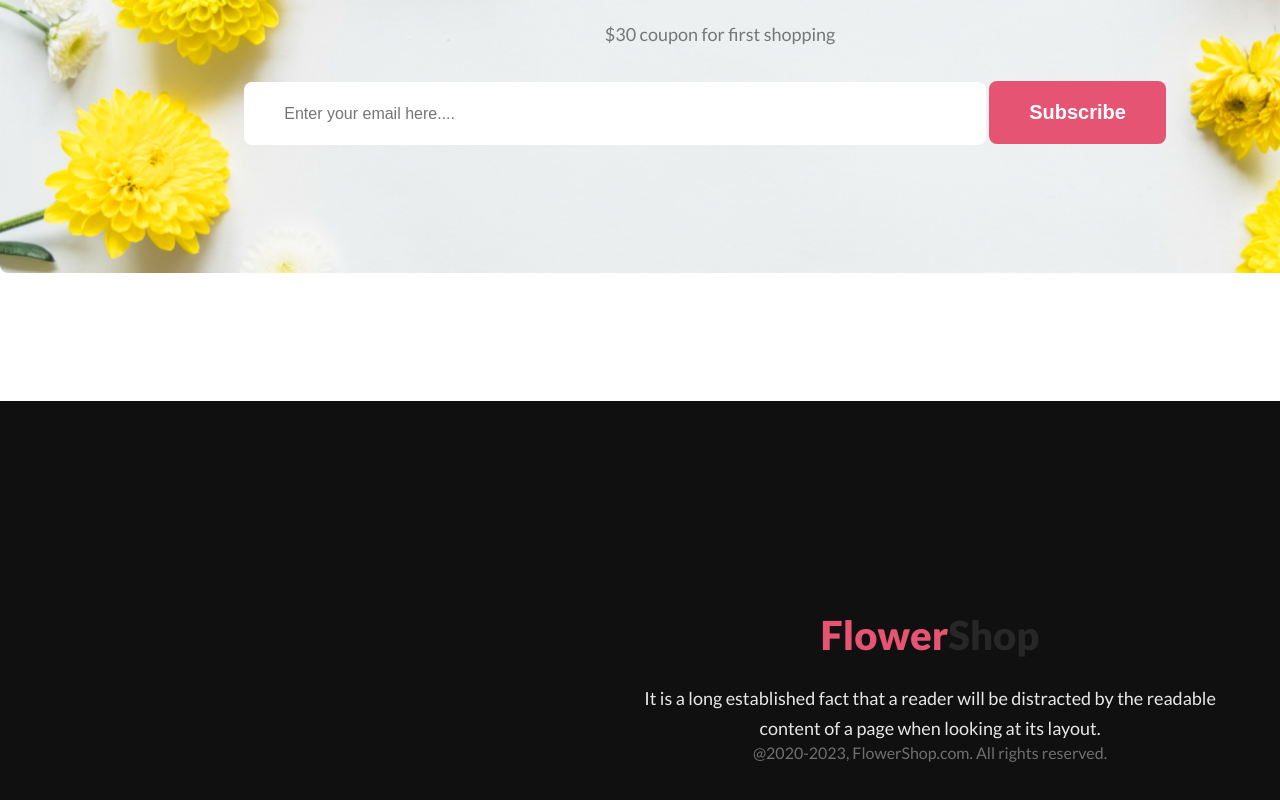
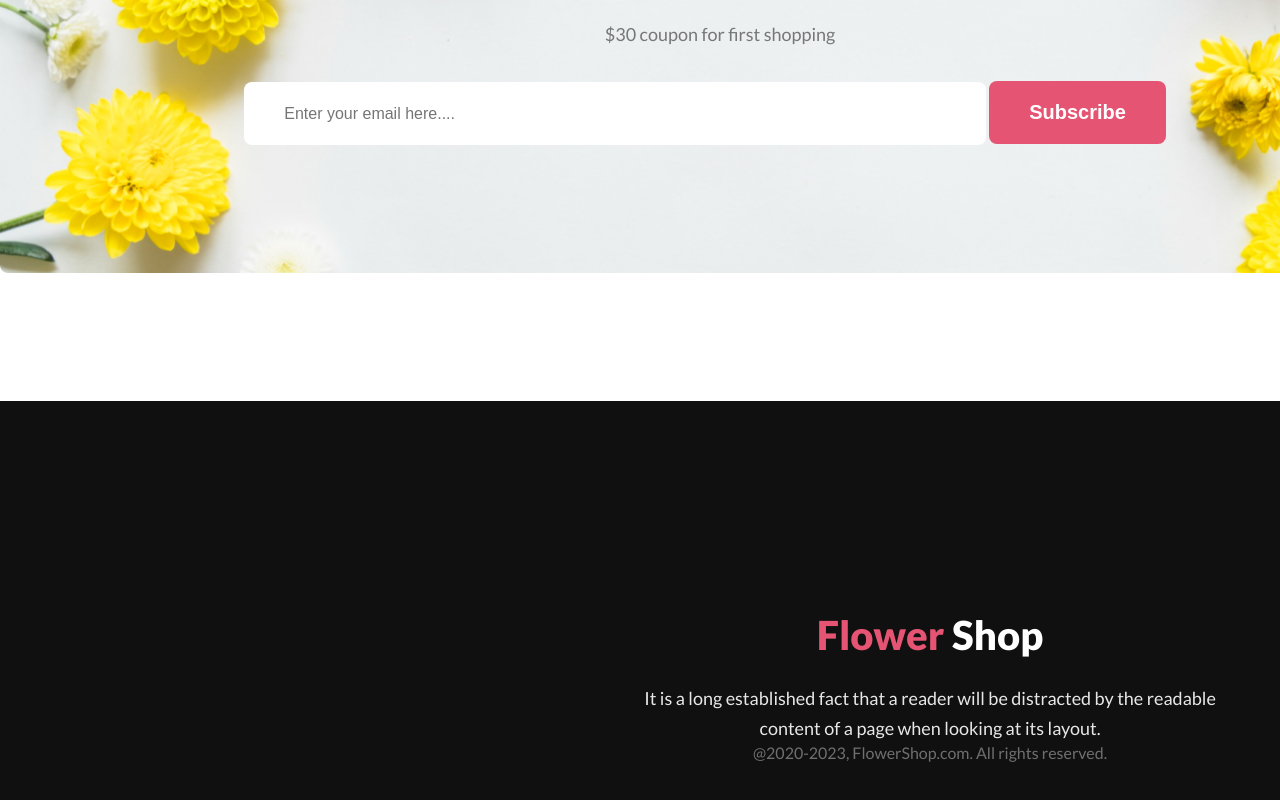
Before and after one commit to alvirahman313/My-First-assignment, a plain HTML site: page index.html in a window 1280 px wide. Shown: the part 3837-4637 px from the top of the page. Drawn offline with Linux system fonts and the light colour scheme.

Commit message:
Correction

```diff
--- a/index.html
+++ b/index.html
@@ -142,7 +142,7 @@
     </main>
     <footer>
         <div class="container footer-con">
-            <h3 class="section-title"><span class="pink-text">Flower</span>Shop</h3>
+            <h3 class="section-title"><span class="pink-text">Flower</span> <span style="color: white;">Shop</span></h3>
             <p class="footer-pera">It is a long established fact that a reader will be distracted by the readable <br>
                 content of a page when looking at its layout.</p>
             <small class="last-line">@2020-2023, FlowerShop.com. All rights reserved. </small>
```
